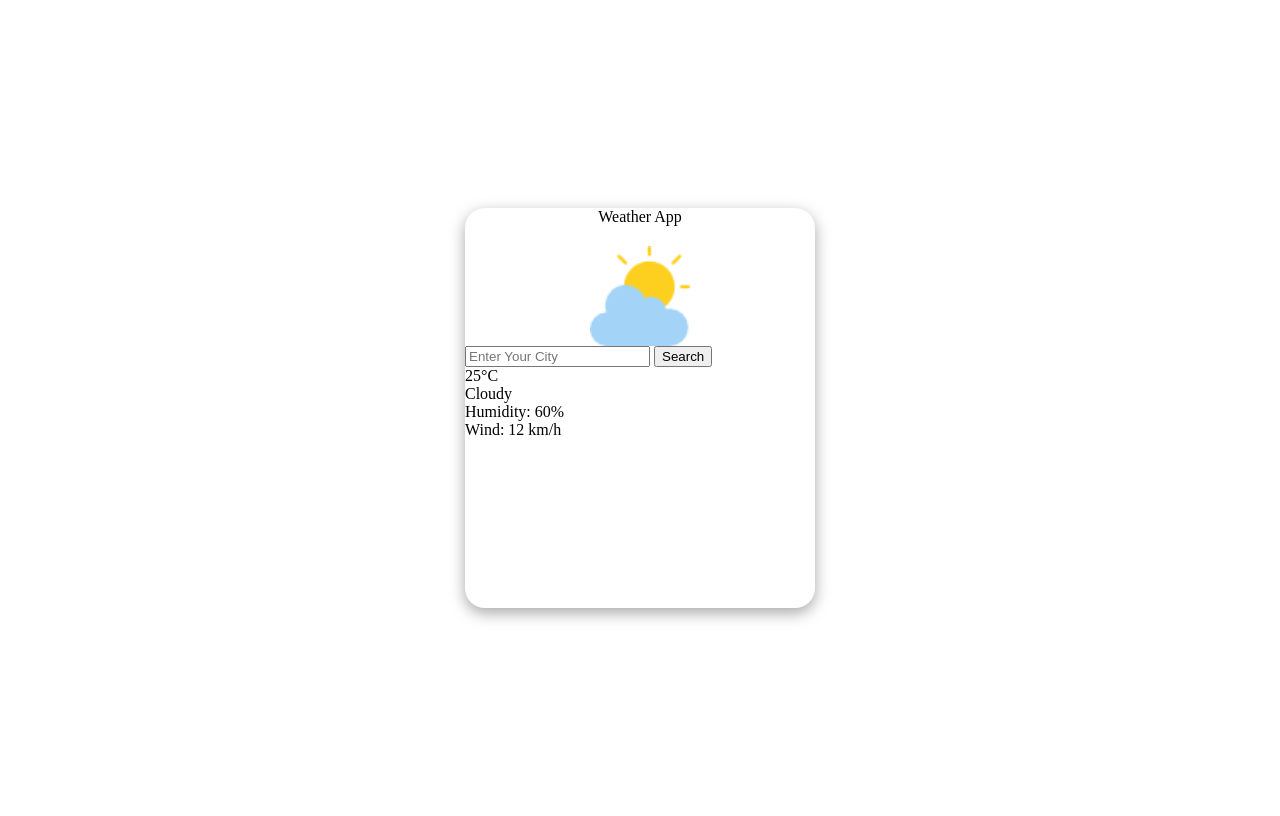
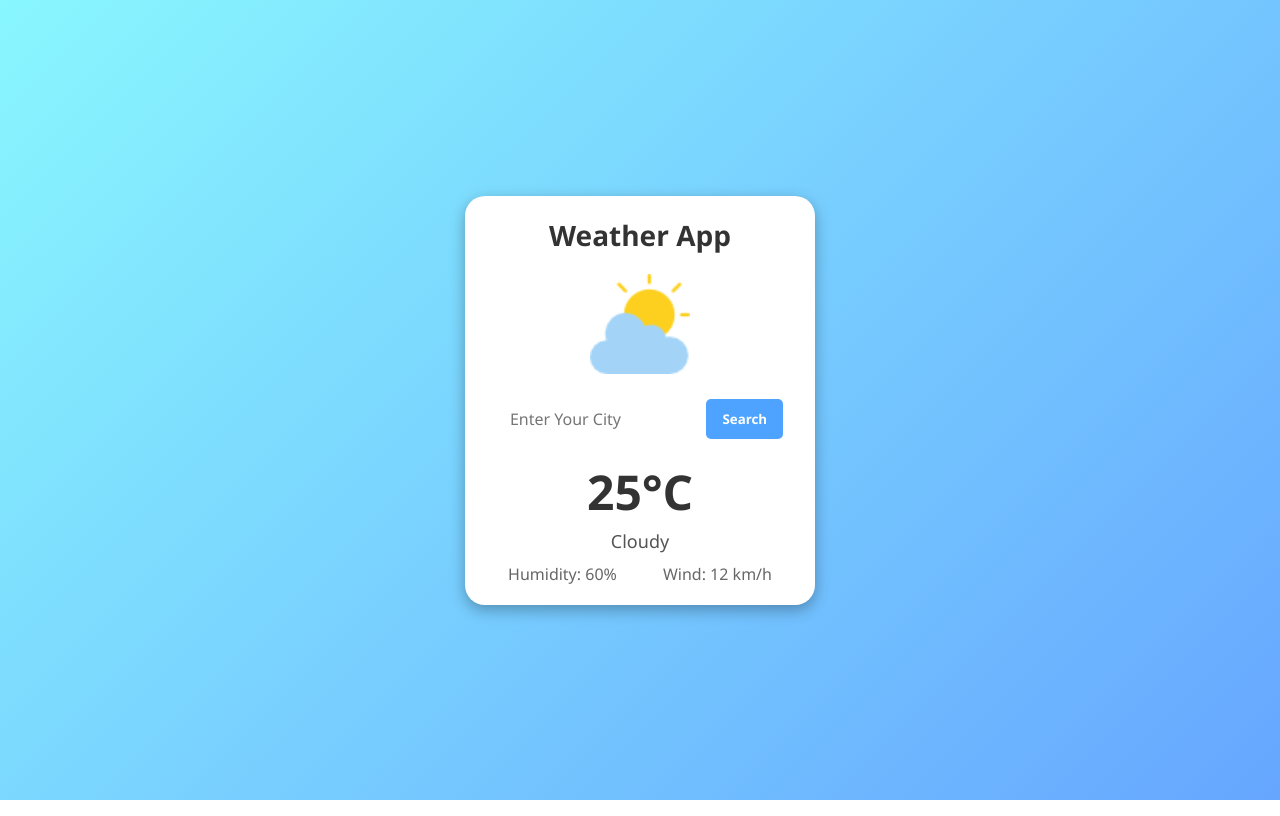
Before and after one commit to Sakshimishr1803/Weather-App, a plain HTML site: page index.html in a window 1280 px wide. Drawn offline with Linux system fonts and the light colour scheme; files whose address does not match are found by name.

Commit message:
Update style.css

```diff
--- a/style.css
+++ b/style.css
@@ -1,38 +1,98 @@
-.box {
-    width: 350px;
-    height: 400px;
-    box-shadow: rgba(0, 0, 0, 0.35) 0px 5px 15px;
-    border-radius: 20px;
+* {
+  margin: 0;
+  padding: 0;
+  box-sizing: border-box;
+  font-family: 'Segoe UI', Tahoma, Geneva, Verdana, sans-serif;
+}
+
+body {
+  background: linear-gradient(135deg, #89f7fe 0%, #66a6ff 100%);
+  height: 100vh;
 }
 
 .mainContainer {
   display: flex;
   justify-content: center;
   align-items: center;
-    height: 100vh;
-}
-
-.header {
-    display: flex;
-    justify-content: center;
-}
-
-.header div {
-    font-size: 30px;
+  height: 100%;
 }
 
 .container {
   display: flex;
-    gap: 20px;
   flex-direction: column;
 }
 
-.picContainer {
-    display: flex;
-    justify-content: center;
-    margin-top: 20px;
+.box {
+  width: 350px;
+  background-color: white;
+  padding: 20px;
+  border-radius: 20px;
+  box-shadow: 0 5px 15px rgba(0, 0, 0, 0.3);
+  text-align: center;
+}
+
+.header {
+  font-size: 28px;
+  font-weight: bold;
+  color: #333;
+  margin-bottom: 20px;
 }
 
 .picContainer img {
   width: 100px;
+  height: auto;
 }
+
+.Searchbar {
+  display: flex;
+  justify-content: center;
+  margin: 20px 0;
+}
+
+.Searchbar input {
+  padding: 8px 12px;
+  font-size: 16px;
+  border-radius: 5px;
+  border: 1px solid white;
+  width: 65%;
+}
+
+.search-bttn {
+  padding: 8px 16px;
+  margin-left: 8px;
+  border: none;
+  background-color: #4da3ff;
+  color: white;
+  font-weight: bold;
+  border-radius: 5px;
+  cursor: pointer;
+  transition: background-color 0.3s ease;
+}
+
+.search-bttn:hover {
+  background-color: #1e88e5;
+}
+
+.weatherInfo {
+  margin-top: 20px;
+}
+
+.temperature {
+  font-size: 48px;
+  font-weight: bold;
+  color: #333;
+}
+
+.description {
+  font-size: 18px;
+  color: #555;
+  margin: 5px 0;
+}
+
+.details {
+  font-size: 16px;
+  color: #666;
+  margin-top: 10px;
+  display: flex;
+  justify-content: space-around;
+}
```
Lines whose indentation alone changed are shown as unchanged.
